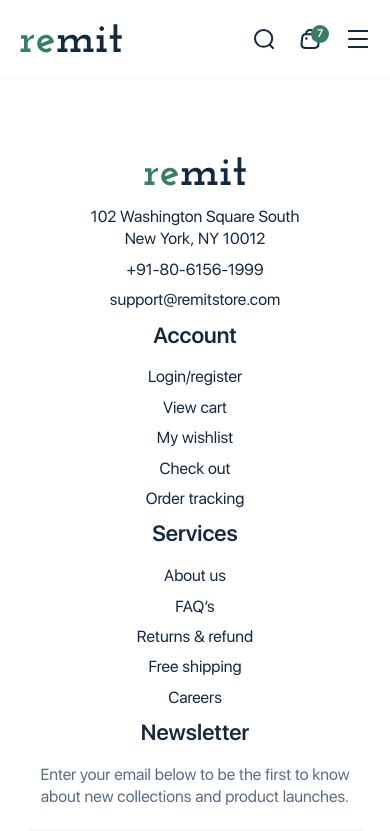
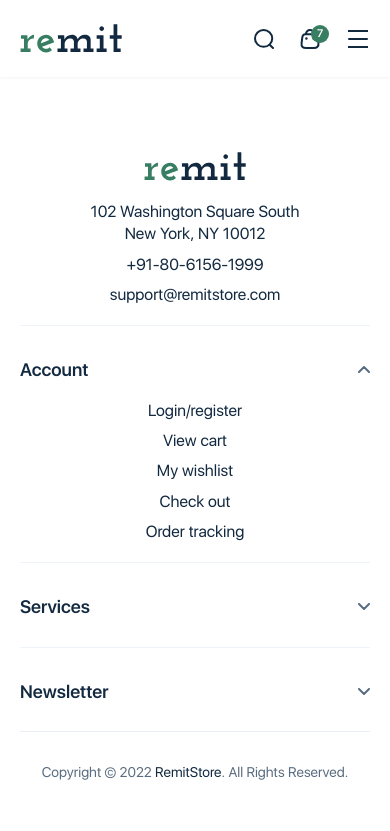
Before and after one commit to typhan05/yaycommerce-react, a React (Create React App) app: page / in a window 390 px wide. Shown: the top 831 px of the page. Built offline with nearby package versions, Linux system fonts and the light colour scheme.

Commit message:
Update footer

```diff
--- a/src/parts/Footer/index.js
+++ b/src/parts/Footer/index.js
@@ -1,12 +1,82 @@
-import React from 'react';
+import React, {useState} from 'react';
 import Logo from "../../assets/images/logo.svg"
 
+const menuLists = [
+  {
+    'title': 'Account',
+    'lists': [
+      {
+        'href': '#/',
+        'text': 'Login/register',
+      },
+      {
+        'href': '#/',
+        'text': 'View cart',
+      },
+      {
+        'href': '#/',
+        'text': 'My wishlist',
+      },
+      {
+        'href': '#/',
+        'text': 'Check out',
+      },
+      {
+        'href': '#/',
+        'text': 'Order tracking',
+      },
+    ]
+  },
+  {
+    'title': 'Services',
+    'lists': [
+      {
+        'href': '#/',
+        'text': 'About us',
+      },
+      {
+        'href': '#/',
+        'text': 'FAQ’s',
+      },
+      {
+        'href': '#/',
+        'text': 'Returns & refund',
+      },
+      {
+        'href': '#/',
+        'text': 'Free shipping',
+      },
+      {
+        'href': '#/',
+        'text': 'Careers',
+      },
+    ]
+  },
+  {
+    'title': 'Newsletter',
+    'description': 'Enter your email below to be the first to know about new collections and product launches.',
+    'form': {
+      'input': {
+        'placeholder': 'Enter your email',
+      },
+      'button': {
+        'text': 'Submit'
+      }
+    },
+    'info': 'We promise not send spam to you!'
+  }
+]
+
 export default function Footer() {
+  const [activeId, setActiveId] = useState(0);
+  const openMenu = (index) => {
+    setActiveId(index)
+  }
   return (
-    <footer className="md:pt-[100px] pt-20">
+    <footer className="md:pt-[100px] pt-[75px]">
       <div className="flex flex-wrap justify-center">
         <div className="container mx-auto">
-          <div className="flex flex-wrap md:mb-4 w-full md:pb-[100px] pb-[30px]">
+          <div className="flex flex-wrap md:mb-4 w-full md:pb-[100px] pb-[10px]">
             <div className="w-full sm:w-1/2 md:w-1/2 lg:w-1/4">
               <a href="#/" className="inline-flex mb-5"><img src={Logo} alt="logo-footer"/></a>
               <p className="mb-2">102 Washington Square South <br/>New York, NY 10012</p>
@@ -93,72 +163,45 @@
                 </a>
               </div>
             </div>
-            <div className="w-full sm:w-1/2 md:w-1/2 lg:w-1/4 lg:pl-8">
-              <h3 className="text-[22px] font-semibold mb-4">Account</h3>
-              <ul>
-                <li className="mb-2">
-                  <a href="#/"
+            {menuLists.map((item, index) => {
+              return (
+                <div key={`menu-item` + index}
+                     className="w-full md:pt-0 pt-[30px] md:mb-0 md:mt-0 mt-[10px] md:border-0 border-t border-solid border-gray-light2 sm:w-1/2 md:w-1/2 lg:w-1/4">
+                  <h3 onClick={() => openMenu(index)}
+                      className={`md:text-[22px] flex justify-between items-center text-lg font-semibold mb-4`}>{item.title}
+                    <span className={`md:hidden block transition-all duration-300 ${activeId === index ? `-rotate-180` : `rotate-0`}`}>
+                      <svg
+                        xmlns="http://www.w3.org/2000/svg"
+                        width="12"
+                        height="7"
+                        fill="none"
+                        viewBox="0 0 12 7"
+                      >
+                        <path
+                          stroke="#5A6D80"
+                          strokeLinecap="round"
+                          strokeLinejoin="round"
+                          strokeWidth="2"
+                          d="M11 1L6 6 1 1"
+                        ></path>
+                      </svg>
+                    </span>
+                  </h3>
+                  <ul
+                    className={`md:overflow-visible overflow-hidden transition-all max-h-0 duration-500 ${activeId === index ? `max-h-40` : `max-h-0`}`}>
+                    {item?.lists?.map((li, idx) => {
+                      return (
+                        <li key={`li-`+idx} className="mb-2">
+                          <a href={li.href}
                              className={`relative inline-block after:h-[1px] after:left-0 after:right-full after:bottom-0 after:absolute after:bg-black2 after:transition-all after:duration-300 after:ease-in-out hover:after:right-0`}>
-                    Login/register</a>
+                            {li.text}</a>
                         </li>
-                <li className="mb-2">
-                  <a href="#/"
-                     className={`relative inline-block after:h-[1px] after:left-0 after:right-full after:bottom-0 after:absolute after:bg-black2 after:transition-all after:duration-300 after:ease-in-out hover:after:right-0`}>
-                    View cart</a>
-                </li>
-                <li className="mb-2">
-                  <a href="#/"
-                     className={`relative inline-block after:h-[1px] after:left-0 after:right-full after:bottom-0 after:absolute after:bg-black2 after:transition-all after:duration-300 after:ease-in-out hover:after:right-0`}>
-                    My wishlist</a>
-                </li>
-                <li className="mb-2">
-                  <a href="#/"
-                     className={`relative inline-block after:h-[1px] after:left-0 after:right-full after:bottom-0 after:absolute after:bg-black2 after:transition-all after:duration-300 after:ease-in-out hover:after:right-0`}>
-                    Check out</a>
-                </li>
-                <li className="mb-2">
-                  <a href="#/"
-                     className={`relative inline-block after:h-[1px] after:left-0 after:right-full after:bottom-0 after:absolute after:bg-black2 after:transition-all after:duration-300 after:ease-in-out hover:after:right-0`}>
-                    Order tracking</a>
-                </li>
+                      )
+                    })}
                   </ul>
-            </div>
-            <div className="w-full sm:w-1/2 md:w-1/2 lg:w-1/4 ">
-              <h3 className="text-[22px] font-semibold mb-4">Services</h3>
-              <ul>
-                <li className="mb-2">
-                  <a href="#/"
-                     className={`relative inline-block after:h-[1px] after:left-0 after:right-full after:bottom-0 after:absolute after:bg-black2 after:transition-all after:duration-300 after:ease-in-out hover:after:right-0`}>
-                    About us</a>
-                </li>
-                <li className="mb-2">
-                  <a href="#/"
-                     className={`relative inline-block after:h-[1px] after:left-0 after:right-full after:bottom-0 after:absolute after:bg-black2 after:transition-all after:duration-300 after:ease-in-out hover:after:right-0`}>
-                    FAQ’s</a>
-                </li>
-                <li className="mb-2">
-                  <a href="#/"
-                     className={`relative inline-block after:h-[1px] after:left-0 after:right-full after:bottom-0 after:absolute after:bg-black2 after:transition-all after:duration-300 after:ease-in-out hover:after:right-0`}>
-                    Returns & refund</a>
-                </li>
-                <li className="mb-2">
-                  <a href="#/"
-                     className={`relative inline-block after:h-[1px] after:left-0 after:right-full after:bottom-0 after:absolute after:bg-black2 after:transition-all after:duration-300 after:ease-in-out hover:after:right-0`}>
-                    Free shipping</a>
-                </li>
-                <li className="mb-2">
-                  <a href="#/"
-                     className={`relative inline-block after:h-[1px] after:left-0 after:right-full after:bottom-0 after:absolute after:bg-black2 after:transition-all after:duration-300 after:ease-in-out hover:after:right-0`}>
-                    Careers</a>
-                </li>
-              </ul>
-            </div>
-            <div className="w-full sm:w-1/2 md:w-1/2 lg:w-1/4">
-              <h3 className="text-[22px] font-semibold mb-4">Newsletter</h3>
-              <p className="mb-5 text-gray">Enter your email below to be the first to know about new collections and
-                product
-                launches.</p>
-              <form action="#">
+                  <div className={`md:overflow-visible overflow-hidden transition-all max-h-0 duration-500 ${activeId === index ? `max-h-40` : `max-h-0`}`}>
+                    {item?.description && <p className="mb-5 text-gray">{item?.description}</p>}
+                    {item?.form && <form action="#">
                       <div className="flex items-center bg-gray-light6 rounded-xl p-1 pl-5">
                         <label htmlFor="inline-full-name">
                           <svg
@@ -187,18 +230,21 @@
                         </label>
                         <input
                           className="bg-gray-light6 appearance-none w-full py-2 px-[15px] text-gray-700 leading-tight focus:outline-none focus:border-purple-500"
-                    id="inline-full-name" type="text" placeholder="Enter your email"/>
+                          id="inline-full-name" type="text" placeholder={item?.form?.input?.placeholder}/>
                         <button
                           className="flex-shrink-0 bg-black2 border-2 border-solid border-black2 text-white font-medium py-2 px-4 rounded-[10px] transition-all duration-300 hover:bg-white hover:text-black2"
-                    type="submit">Submit
+                          type="submit">{item?.form?.button?.text}
                         </button>
                       </div>
-                <small className="inline-block mt-3 text-gray italic">We promise not send spam to you!</small>
-              </form>
+                      <small className="inline-block my-3 text-gray italic">We promise not send spam to you!</small>
+                    </form>}
                   </div>
                 </div>
-          <div className="flex justify-center py-3 shadow-[0_-1px_0px_#E9EFF5]">
-            <p className="text-gray">Copyright © 2022 <span className="text-black2">RemitStore</span>. All Rights
+              )
+            })}
+          </div>
+          <div className="flex justify-center py-[30px] shadow-[0_-1px_0px_#E9EFF5]">
+            <p className="text-gray text-center md:text-base text-sm">Copyright © 2022 <span className="text-black2">RemitStore</span>. All Rights
               Reserved.</p>
           </div>
         </div>
--- a/src/parts/Header/index.js
+++ b/src/parts/Header/index.js
@@ -91,7 +91,7 @@
                   </svg>
                 </button>
                 <ul
-                  className={`opacity-0 py-[5px] md:px-4 md:-ml-4 md:pointer-events-none md:absolute fixed left-0 md:invisible md:top-20 top-0 z-10 min-w-[150px] bg-white transition-all md:duration-300 duration-700 ease-in-out rounded-md shadow-[0_10px_25px_rgba(55,126,98,0.05)] md:h-auto h-full md:w-auto w-full bg-white group-hover:pointer-events-auto group-hover:md:top-[30px] group-hover:opacity-100 group-hover:visible group-hover:translate-y-0 ${showSubMenu ? `visible translate-x-0 opacity-100` : `invisible md:translate-x-0 translate-x-full opacity-0`}`}>
+                  className={`opacity-0 py-[15px] md:px-4 md:-ml-4 md:pointer-events-none md:absolute fixed left-0 md:invisible md:top-20 top-0 z-10 min-w-[150px] bg-white transition-all md:duration-300 duration-700 ease-in-out rounded-md shadow-[0_10px_25px_rgba(55,126,98,0.05)] md:h-auto h-full md:w-auto w-full bg-white group-hover:pointer-events-auto group-hover:md:top-[30px] group-hover:opacity-100 group-hover:visible group-hover:translate-y-0 ${showSubMenu ? `visible translate-x-0 opacity-100` : `invisible md:translate-x-0 translate-x-full opacity-0`}`}>
                   <li className="md:hidden block md:px-0 px-4 shadow-[0px_1px_0px_#EBEBEB] mb-4">
                     <button onClick={onBack} className="flex items-center py-3">
                       <svg
```
Lines whose indentation alone changed are shown as unchanged.
